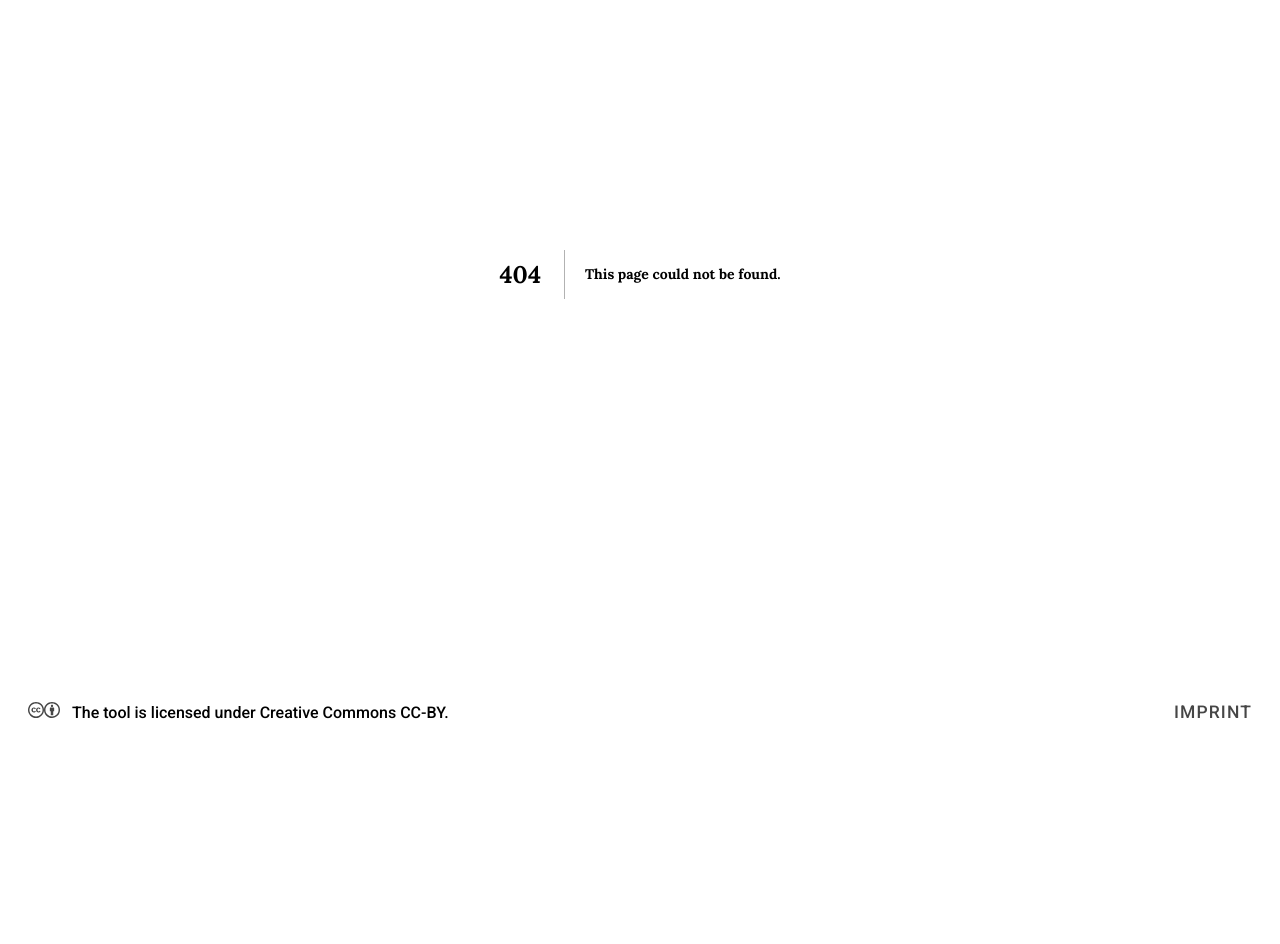
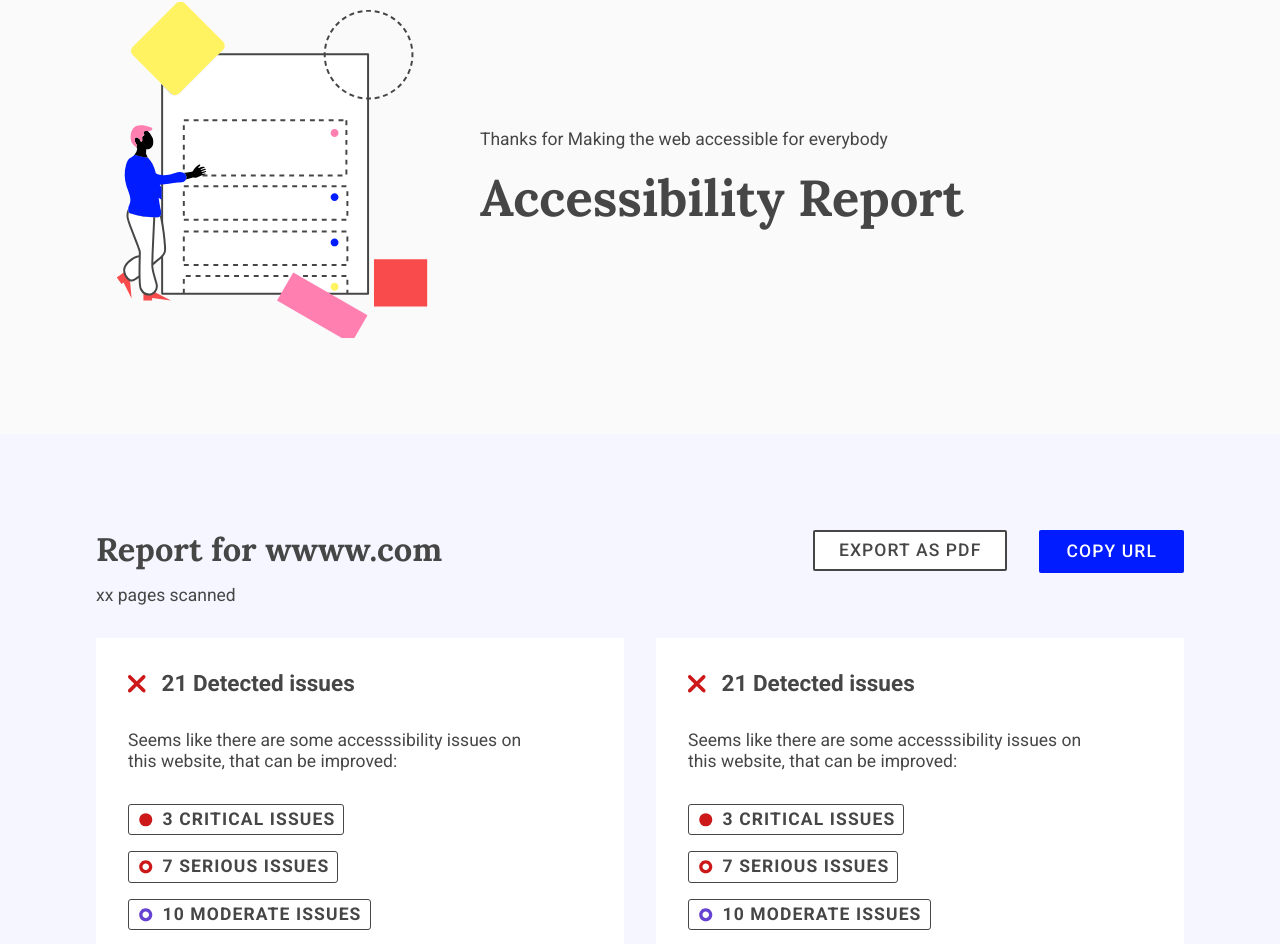
Before and after one commit to accessibility-tools/website, a Next.js app: page /report in a window 1280 px wide. Before the commit this address had no page. Shown: the part 126-1070 px from the top of the page. Before the commit the page ends 877 px from the top, so only its background shows below. Built offline with nearby package versions, Linux system fonts and the light colour scheme.

Commit message:
add part of the components

```diff
--- /dev/null
+++ b/src/components/report/ReportIntro.jsx
@@ -0,0 +1,33 @@
+import React from "react";
+import styled from "styled-components";
+import Switcher from "../layout-components/Switcher";
+
+const ReportImg = styled.img`
+  width: 19rem;
+  height: 21rem;
+`;
+
+const Title = styled.div`
+  flex: 2;
+  align-self: center;
+  p {
+    max-width: none;
+  }
+`;
+
+const ReportIntro = () => (
+  <Switcher>
+    <div>
+      <ReportImg
+        src="/illustrations/web-checker.svg"
+        alt="illustration of report page"
+      />
+      <Title>
+        <p>Thanks for Making the web accessible for everybody</p>
+        <h1>Accessibility Report</h1>
+      </Title>
+    </div>
+  </Switcher>
+);
+
+export default ReportIntro;
--- /dev/null
+++ b/src/components/report/ReportOverview.jsx
@@ -0,0 +1,63 @@
+import React from "react";
+import styled from "styled-components";
+import Switcher from "../layout-components/Switcher";
+import Stack from "../layout-components/Stack";
+import Button from "../button/Button";
+import ReportSummCard from "./ReportSummCard";
+
+const OverviewContainer = styled(Stack)`
+  padding: 0;
+  width: 80vw;
+
+  @media (min-width: 48rem) {
+    width: 100%;
+  }
+`;
+
+const BtnWrapper = styled(Switcher)`
+  & > * {
+    display: flex;
+    flex-direction: row;
+    align-items: flex-start;
+
+    justify-content: center;
+  }
+
+  & > * > * {
+    margin-left: 1rem;
+    max-width: fit-content;
+  }
+
+  @media (min-width: 48rem) {
+    & > * {
+      justify-content: flex-end;
+    }
+  }
+`;
+
+const ReportOverview = () => (
+  <OverviewContainer>
+    <Switcher threshold="35rem">
+      <div>
+        <Stack space="small">
+          <h2>Report for wwww.com </h2>
+          <p>xx pages scanned </p>
+        </Stack>
+        <BtnWrapper>
+          <div>
+            <Button text="Export as pdf" isSecondary={true} />
+            <Button text="Copy URL" />
+          </div>
+        </BtnWrapper>
+      </div>
+    </Switcher>
+    <Switcher threshold="35rem">
+      <div>
+        <ReportSummCard />
+        <ReportSummCard />
+      </div>
+    </Switcher>
+  </OverviewContainer>
+);
+
+export default ReportOverview;
--- /dev/null
+++ b/src/components/report/ReportSummCard.jsx
@@ -0,0 +1,89 @@
+import React from "react";
+import styled from "styled-components";
+import { color } from "../../shared/style";
+import Stack from "../layout-components/Stack";
+import Icon from "../icon/Icon";
+import Badge from "../badge/Badge";
+
+const reportData = {
+  CRITICAL: {
+    iconName: "circle",
+    iconColor: color.error,
+    issueCount: 3,
+  },
+  SERIOUS: {
+    iconName: "issue",
+    iconColor: color.error,
+    issueCount: 7,
+  },
+  MODERATE: {
+    iconName: "issue",
+    iconColor: color.darkPurple,
+    issueCount: 10,
+  },
+  MINOR: {
+    iconName: "issue",
+    iconColor: color.primary,
+    issueCount: 1,
+  },
+};
+
+const CardContainer = styled(Stack)`
+  background-color: ${color.white};
+  width: 100%;
+  padding: 2rem;
+
+  @media (min-width: 48rem) {
+    width: 40vw;
+  }
+`;
+
+const Title = styled.div`
+  display: flex;
+  flex-direction: row;
+  align-items: center;
+
+  & > * {
+    margin-right: 1rem;
+  }
+`;
+
+const IssueContainer = styled(Stack)`
+  & > * {
+    width: fit-content;
+    justify-content: flex-start;
+  }
+
+  & > * + * {
+    margin-top: 1rem;
+  }
+`;
+
+const ReportSummCard = () => (
+  <CardContainer>
+    <Title>
+      <Icon icon="error" color={color.error} />
+      <h4>21 Detected issues</h4>
+    </Title>
+    <p>
+      Seems like there are some accesssibility issues on this website, that can
+      be improved:
+    </p>
+    <IssueContainer>
+      {Object.keys(reportData).map((level, index) => {
+        const details = Object.keys(reportData).map(key => reportData[key]);
+        return (
+          <Badge
+            key={`issue level: ${level}`}
+            label={level}
+            issueCount={details[index].issueCount}
+            iconName={details[index].iconName}
+            iconColor={details[index].iconColor}
+          />
+        );
+      })}
+    </IssueContainer>
+  </CardContainer>
+);
+
+export default ReportSummCard;
--- a/src/pages/index.jsx
+++ b/src/pages/index.jsx
@@ -11,7 +11,7 @@ import Link from "../components/links/Link";
 import SignUp from "../components/sign-up/SignUp";
 import ComingSoon from "../components/badge/ComingSoonBadge";
 
-const MainContainer = styled(Stack)`
+const PageContainer = styled(Stack)`
   background-color: ${color.extraLightPurple};
 `;
 
@@ -104,7 +104,7 @@ const LandingPage = () => {
   return (
     <>
       <SEO siteTitle="Accessibility checking tools" />
-      <MainContainer>
+      <PageContainer>
         <Section>
           <Center>
             <Switcher threshold="35rem" space="5rem" width="90%">
@@ -263,7 +263,7 @@ const LandingPage = () => {
             </Center>
           </Stack>
         </Section>
-      </MainContainer>
+      </PageContainer>
     </>
   );
 };
--- /dev/null
+++ b/src/pages/report.jsx
@@ -0,0 +1,42 @@
+import React from "react";
+import styled from "styled-components";
+import { background, color } from "../shared/style";
+import Stack from "../components/layout-components/Stack";
+import ReportIntro from "../components/report/ReportIntro";
+import ReportOverview from "../components/report/ReportOverview";
+
+const PageContainer = styled(Stack)`
+  background-color: ${background.mixedWhite};
+  width: 100%;
+
+  & > * + * {
+    margin-top: 0;
+  }
+`;
+
+const Section = styled.section`
+  padding: 6rem;
+
+  &:first-child {
+    padding-top: 8rem;
+  }
+
+  &:nth-child(even) {
+    background-color: ${color.extraLightPurple};
+    clip-path: polygon(0 0, 100% 0%, 100% 100%, 0% calc(100% - 4rem));
+    -webkit-clip-path: polygon(0 0, 100% 0%, 100% 100%, 0% calc(100% - 4rem);
+  }
+`;
+
+const ReportPage = () => (
+  <PageContainer space="large">
+    <Section>
+      <ReportIntro />
+    </Section>
+    <Section>
+      <ReportOverview />
+    </Section>
+  </PageContainer>
+);
+
+export default ReportPage;
```
Also changed, not shown: public/illustrations/web-checker.svg (added).
